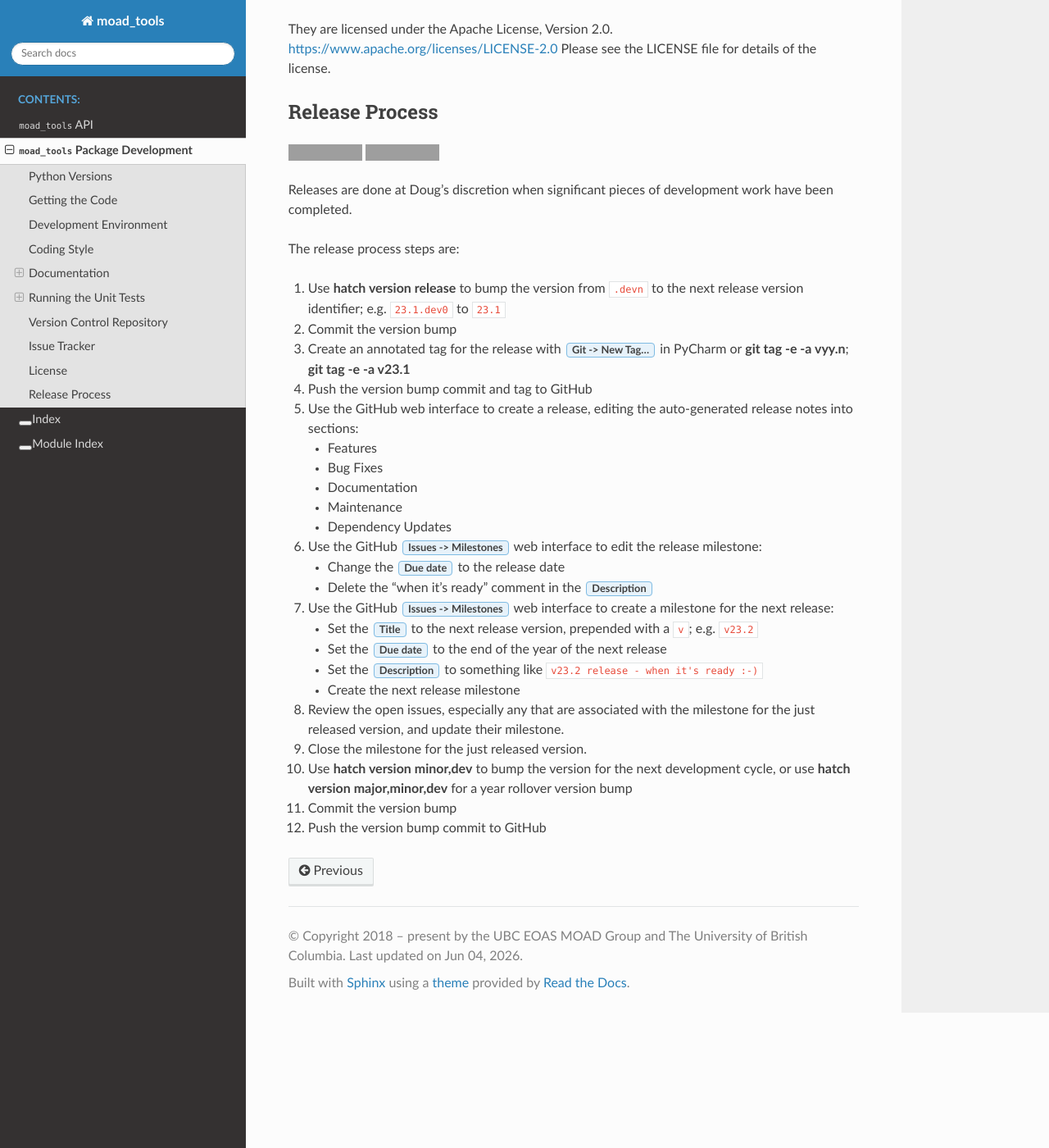
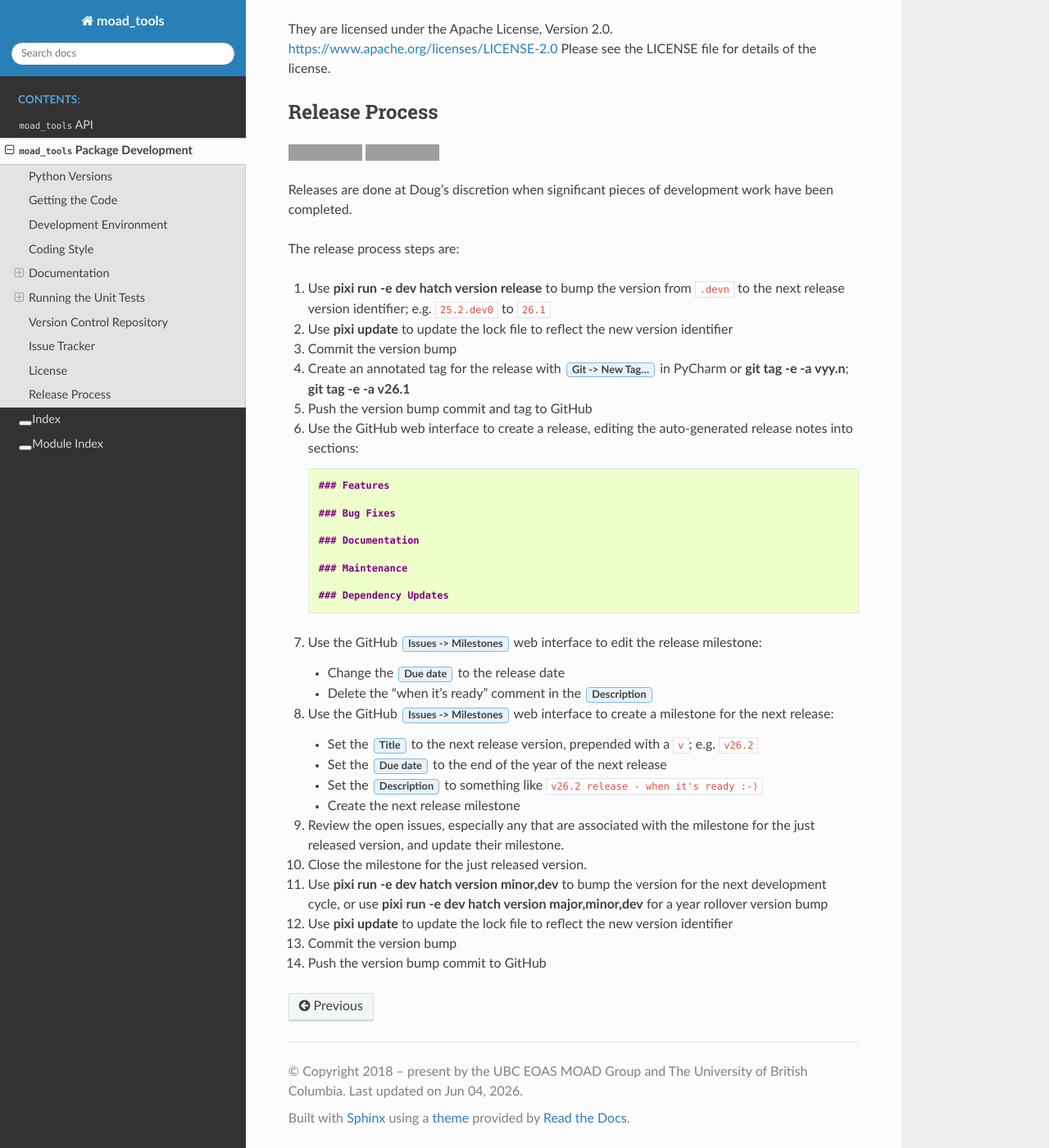
Before and after one commit to UBC-MOAD/moad_tools, a Sphinx documentation site: the page built from docs/pkg_development.rst, in a window 1280 px wide and 1400 px high, scrolled down 7694 px. Shown: the whole window at 82% size. Built offline with Sphinx 7.4.7 and the Read the Docs theme 3.1.0, drawn with Linux system fonts in a browser that asks for light colours; grey boxes are pictures that could not be loaded.

Commit message:
Update release process to use `pixi run` commands
Revised the package development documentation to align the release workflow with
`pixi run` commands. Updated steps to include using `pixi update` to update the
Pixi lock file each time the version identifier is changed. Adjusted the version
bump commands to reflect the Pixi-based environment setup.

```diff
--- a/docs/pkg_development.rst
+++ b/docs/pkg_development.rst
@@ -594,26 +594,34 @@ completed.
 
 The release process steps are:
 
-#. Use :command:`hatch version release` to bump the version from ``.devn`` to the next release
+#. Use :command:`pixi run -e dev hatch version release` to bump the version from ``.devn`` to the next release
    version identifier;
-   e.g. ``23.1.dev0`` to ``23.1``
+   e.g. ``25.2.dev0`` to ``26.1``
+
+#. Use :command:`pixi update` to update the lock file to reflect the new version identifier
 
 #. Commit the version bump
 
 #. Create an annotated tag for the release with :guilabel:`Git -> New Tag...` in PyCharm
    or :command:`git tag -e -a vyy.n`;
-   :command:`git tag -e -a v23.1`
+   :command:`git tag -e -a v26.1`
 
 #. Push the version bump commit and tag to GitHub
 
 #. Use the GitHub web interface to create a release,
    editing the auto-generated release notes into sections:
 
-   * Features
-   * Bug Fixes
-   * Documentation
-   * Maintenance
-   * Dependency Updates
+   .. code-block:: markdown
+
+       ### Features
+
+       ### Bug Fixes
+
+       ### Documentation
+
+       ### Maintenance
+
+       ### Dependency Updates
 
 #. Use the GitHub :guilabel:`Issues -> Milestones` web interface to edit the release
    milestone:
@@ -626,10 +634,10 @@ The release process steps are:
 
    * Set the :guilabel:`Title` to the next release version,
      prepended with a ``v``;
-     e.g. ``v23.2``
+     e.g. ``v26.2``
    * Set the :guilabel:`Due date` to the end of the year of the next release
    * Set the :guilabel:`Description` to something like
-     ``v23.2 release - when it's ready :-)``
+     ``v26.2 release - when it's ready :-)``
    * Create the next release milestone
 
 #. Review the open issues,
@@ -638,8 +646,10 @@ The release process steps are:
 
 #. Close the milestone for the just released version.
 
-#. Use :command:`hatch version minor,dev` to bump the version for the next development cycle,
-   or use :command:`hatch version major,minor,dev` for a year rollover version bump
+#. Use :command:`pixi run -e dev hatch version minor,dev` to bump the version for the next development cycle,
+   or use :command:`pixi run -e dev hatch version major,minor,dev` for a year rollover version bump
+
+#. Use :command:`pixi update` to update the lock file to reflect the new version identifier
 
 #. Commit the version bump
 
```
